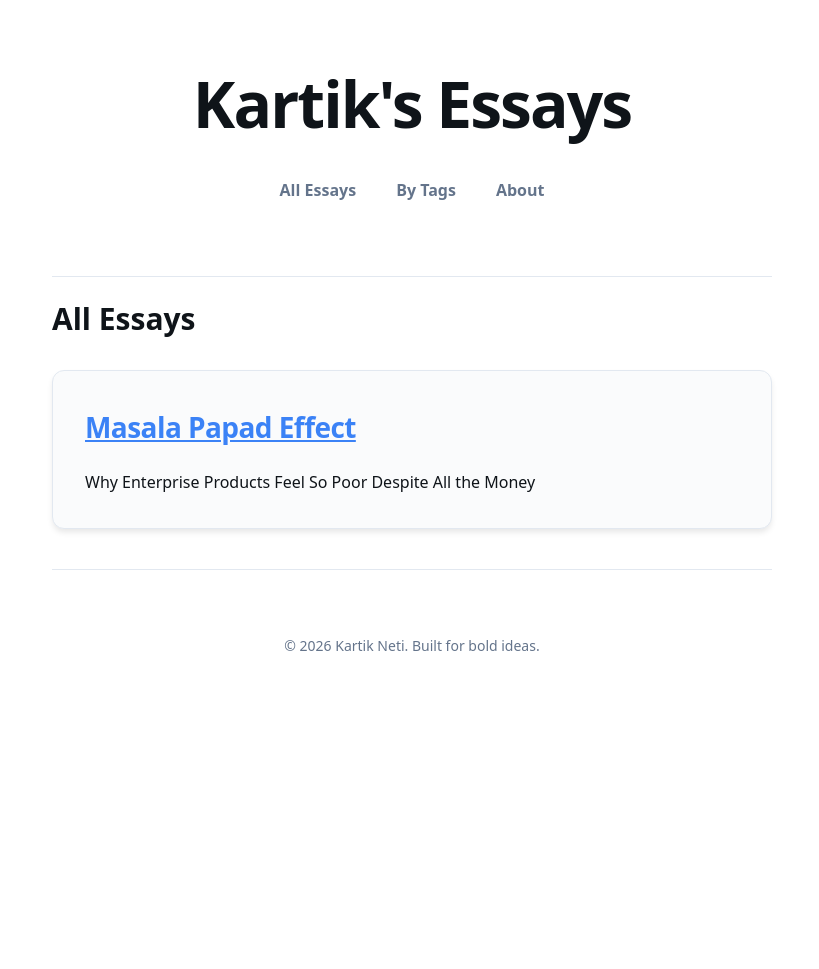
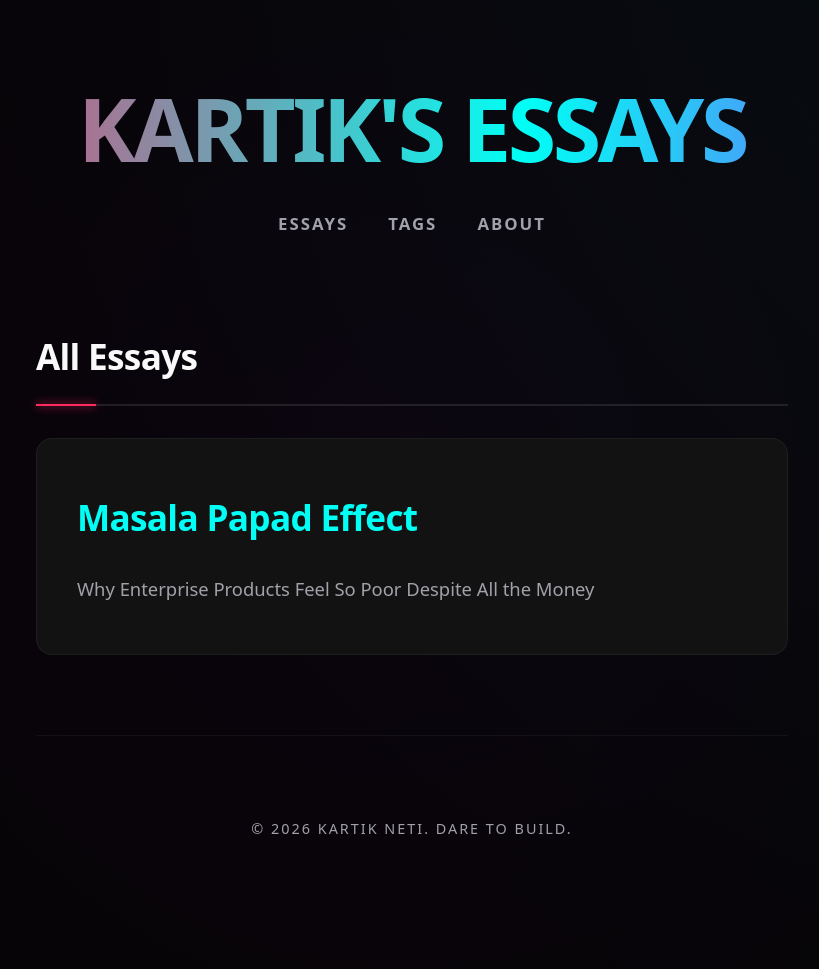
Before and after one commit to Kartikist/essays, a Jekyll site: the page built from index.md, in a window 1280 px wide. Shown: the whole page, without its empty margins (228-1047 px from the left). Built offline with Jekyll 4.4.1, drawn with Linux system fonts in a browser that asks for light colours; before the commit the page ends 900 px from its top, so only the background shows below that.

Commit message:
Update default.html

```diff
--- a/_layouts/default.html
+++ b/_layouts/default.html
@@ -6,71 +6,133 @@
   <title>{{ page.title }} | {{ site.title }}</title>
   <style>
     :root {
-      --bg: #ffffff;
-      --bg-card: #fafbfc;
-      --text-main: #0f1419;
-      --text-dim: #64748b;
-      --accent: #1e293b;
-      --border: #e2e8f0;
-      --shadow: 0 4px 6px -1px rgb(0 0 0 / 0.1);
+      --bg: #050505;          /* Deep Space Black */
+      --bg-card: #121212;     /* Dark Charcoal */
+      --text-main: #f9f9f9;   /* Pure White Text */
+      --text-dim: #a1a1aa;    /* Dimmed Silver */
+      --neon-pink: #ff2a5f;
+      --neon-blue: #00fff5;
+      --neon-purple: #bd00ff;
       --ease: cubic-bezier(0.25, 0.46, 0.45, 0.94);
     }
-    @media (prefers-color-scheme: dark) {
-      :root {
-        --bg: #0a0e15;
-        --bg-card: #111827;
-        --text-main: #f8fafc;
-        --text-dim: #9ca3af;
-        --accent: #e5e7eb;
-        --border: #374151;
-      }
+
+    * { box-sizing: border-box; margin: 0; }
+    body {
+      font-family: system-ui, -apple-system, BlinkMacSystemFont, 'Segoe UI', sans-serif;
+      line-height: 1.75;
+      color: var(--text-main);
+      background: var(--bg);
+      overflow-x: hidden;
     }
-    * { box-sizing: border-box; margin: 0; }
-    body { font-family: system-ui, -apple-system, sans-serif; line-height: 1.75; color: var(--text-main); background: var(--bg); }
-    main { max-width: 768px; margin: 0 auto; padding: 3rem 1.5rem; }
-    header { margin-bottom: 4rem; text-align: center; transition: transform 0.1s; }
-    h1.site-title { font-size: clamp(2.25rem, 6vw, 4rem); font-weight: 900; margin-bottom: 0.5rem; letter-spacing: -0.03em; }
-    .site-title a { color: var(--text-main); text-decoration: none; }
 
-    /* Navigation */
-    nav { display: flex; gap: 1.5rem; justify-content: center; flex-wrap: wrap; margin-bottom: 3rem; }
-    nav a { font-weight: 600; color: var(--text-dim); text-decoration: none; padding: 0.5rem; position: relative; }
-    nav a::after { content: ''; position: absolute; bottom: 0; left: 0; width: 0; height: 2px; background: var(--text-main); transition: width 0.3s var(--ease); }
+    /* Subtle ambient background glow */
+    body::before {
+      content: ''; position: fixed; top: -50%; left: -50%; width: 200%; height: 200%;
+      background: radial-gradient(circle at 50% 50%, rgba(189, 0, 255, 0.04), transparent 60%),
+                  radial-gradient(circle at 80% 20%, rgba(0, 255, 245, 0.04), transparent 50%);
+      z-index: -1; pointer-events: none;
+    }
+
+    main { max-width: 800px; margin: 0 auto; padding: 5rem 1.5rem; }
+    header { margin-bottom: 5rem; text-align: center; }
+
+    /* Crazy Animated Gradient Title */
+    @keyframes gradientFlow {
+      0% { background-position: 0% 50%; }
+      50% { background-position: 100% 50%; }
+      100% { background-position: 0% 50%; }
+    }
+
+    h1.site-title {
+      font-size: clamp(3rem, 8vw, 5.5rem);
+      font-weight: 900;
+      margin-bottom: 1.5rem;
+      letter-spacing: -0.04em;
+      text-transform: uppercase;
+      line-height: 1.1;
+    }
+    h1.site-title a {
+      text-decoration: none;
+      background: linear-gradient(270deg, var(--neon-pink), var(--neon-purple), var(--neon-blue), var(--neon-pink));
+      background-size: 300% 300%;
+      -webkit-background-clip: text;
+      -webkit-text-fill-color: transparent;
+      animation: gradientFlow 6s ease infinite;
+    }
+
+    /* Edgy Navigation */
+    nav { display: flex; gap: 2.5rem; justify-content: center; flex-wrap: wrap; margin-bottom: 4rem; }
+    nav a {
+      font-size: 1.05rem; font-weight: 800; color: var(--text-dim); text-decoration: none;
+      text-transform: uppercase; letter-spacing: 2px; position: relative; padding: 0.5rem 0;
+      transition: color 0.3s var(--ease);
+    }
+    nav a::after {
+      content: ''; position: absolute; bottom: 0; left: 0; width: 0; height: 2px;
+      background: var(--neon-blue); box-shadow: 0 0 10px var(--neon-blue);
+      transition: width 0.3s var(--ease);
+    }
     nav a:hover { color: var(--text-main); }
     nav a:hover::after { width: 100%; }
 
     /* Animations */
     @keyframes fadeInUp {
-      from { opacity: 0; transform: translateY(30px); }
+      from { opacity: 0; transform: translateY(40px); }
       to { opacity: 1; transform: translateY(0); }
     }
-    @keyframes float {
-      0%, 100% { transform: translateY(0); }
-      50% { transform: translateY(-6px); }
+    @keyframes floatCard {
+      0%, 100% { transform: translateY(-8px) scale(1.02); }
+      50% { transform: translateY(-16px) scale(1.02); }
     }
     .fade-in-up { opacity: 0; animation: fadeInUp 0.8s var(--ease) forwards; }
 
-    /* Lists and Cards */
+    /* Hover-Glowing Essay Cards */
     .post-list { list-style: none; padding: 0; }
     .post-list > li {
-      margin-bottom: 2.5rem; background: var(--bg-card); border-radius: 0.75rem;
-      padding: 2rem; box-shadow: var(--shadow); border: 1px solid var(--border);
-      opacity: 0; animation: fadeInUp 0.6s var(--ease) forwards;
-      transition: transform 0.3s, box-shadow 0.3s;
+      margin-bottom: 3rem; background: var(--bg-card); border-radius: 1rem;
+      padding: 3rem 2.5rem; border: 1px solid rgba(255, 255, 255, 0.05);
+      position: relative; opacity: 0; animation: fadeInUp 0.6s var(--ease) forwards;
+      transition: all 0.4s var(--ease); z-index: 1;
     }
+
+    /* Magic Glowing Border Trick on Hover */
+    .post-list > li::before {
+      content: ""; position: absolute; inset: 0; border-radius: 1rem; padding: 2px;
+      background: linear-gradient(135deg, var(--neon-pink), var(--neon-blue));
+      -webkit-mask: linear-gradient(#fff 0 0) content-box, linear-gradient(#fff 0 0);
+      -webkit-mask-composite: xor; mask-composite: exclude;
+      opacity: 0; transition: opacity 0.4s ease; z-index: -1;
+    }
+
     .post-list > li:nth-child(1) { animation-delay: 0.1s; }
     .post-list > li:nth-child(2) { animation-delay: 0.2s; }
-    .post-list > li:hover { transform: translateY(-4px); animation: float 3s ease-in-out infinite; box-shadow: 0 10px 15px -3px rgb(0 0 0 / 0.1); }
 
-    .post-title { font-size: 1.75rem; font-weight: 800; margin-bottom: 0.5rem; letter-spacing: -0.02em; }
-    .post-title a { color: var(--text-main); text-decoration: none; }
-    .post-meta { color: var(--text-dim); font-size: 0.95rem; margin-bottom: 1rem; }
+    /* Fixed Hover State! */
+    .post-list > li:hover {
+      opacity: 1; /* Stops it from disappearing */
+      transform: translateY(-8px) scale(1.02);
+      animation: floatCard 4s ease-in-out infinite;
+      box-shadow: 0 20px 40px -10px rgba(0, 0, 0, 0.9), 0 0 25px rgba(0, 255, 245, 0.15);
+      background: #181818;
+    }
+    .post-list > li:hover::before { opacity: 1; }
 
-    /* General Typography */
-    h1, h2, h3 { font-weight: 800; color: var(--text-main); }
-    h2 { font-size: 1.875rem; margin: 3rem 0 1.5rem; padding-top: 1rem; border-top: 1px solid var(--border); }
-    a { color: #3b82f6; }
-    footer { text-align: center; padding: 4rem 0 2rem; color: var(--text-dim); border-top: 1px solid var(--border); font-size: 0.875rem; }
+    .post-title { font-size: 2.2rem; font-weight: 900; margin-bottom: 1rem; letter-spacing: -0.02em; }
+    .post-title a { color: var(--text-main); text-decoration: none; transition: color 0.3s; }
+    .post-list > li:hover .post-title a { color: var(--neon-blue); text-shadow: 0 0 15px rgba(0, 255, 245, 0.4); }
+
+    .post-meta { color: var(--neon-pink); font-size: 0.9rem; font-weight: 700; margin-bottom: 1.5rem; text-transform: uppercase; letter-spacing: 1.5px; }
+    .post-excerpt { color: var(--text-dim); font-size: 1.15rem; line-height: 1.8; }
+
+    /* Essay Reading Experience */
+    h1, h2, h3 { font-weight: 900; color: var(--text-main); letter-spacing: -0.02em; }
+    h2 { font-size: 2.2rem; margin: 4rem 0 2rem; padding-bottom: 1rem; border-bottom: 2px solid rgba(255,255,255,0.1); position: relative; }
+    h2::after { content: ''; position: absolute; bottom: -2px; left: 0; width: 60px; height: 2px; background: var(--neon-pink); box-shadow: 0 0 10px var(--neon-pink); }
+    p { margin-bottom: 1.75rem; font-size: 1.15rem; }
+    a { color: var(--neon-blue); text-decoration: none; font-weight: 600; transition: text-shadow 0.2s; }
+    a:hover { text-shadow: 0 0 10px var(--neon-blue); }
+
+    footer { text-align: center; padding: 5rem 0 3rem; color: var(--text-dim); border-top: 1px solid rgba(255,255,255,0.05); font-size: 0.9rem; margin-top: 5rem; text-transform: uppercase; letter-spacing: 2px; }
   </style>
 </head>
 <body>
@@ -78,8 +140,8 @@
     <header class="fade-in-up">
       <h1 class="site-title"><a href="{{ '/' | relative_url }}">{{ site.title }}</a></h1>
       <nav>
-        <a href="{{ '/' | relative_url }}">All Essays</a>
-        <a href="{{ '/tags/' | relative_url }}">By Tags</a>
+        <a href="{{ '/' | relative_url }}">Essays</a>
+        <a href="{{ '/tags/' | relative_url }}">Tags</a>
         <a href="{{ '/about/' | relative_url }}">About</a>
       </nav>
     </header>
@@ -89,17 +151,17 @@
     </div>
 
     <footer class="fade-in-up" style="animation-delay: 0.4s;">
-      &copy; {{ 'now' | date: '%Y' }} Kartik Neti. Built for bold ideas.
+      &copy; {{ 'now' | date: '%Y' }} Kartik Neti. Dare to build.
     </footer>
   </main>
 
   <script>
-    // Reveal text as you scroll down
     const observer = new IntersectionObserver((entries) => {
       entries.forEach(entry => {
         if (entry.isIntersecting) {
           entry.target.classList.add('fade-in-up');
-          entry.target.style.animationDelay = '0s'; // reset delay for scroll
+          entry.target.style.animationDelay = '0s';
+          observer.unobserve(entry.target);
         }
       });
     }, { threshold: 0.1 });
```
Also changed, not shown: other parts of _layouts/default.html (+0 -7 lines).
